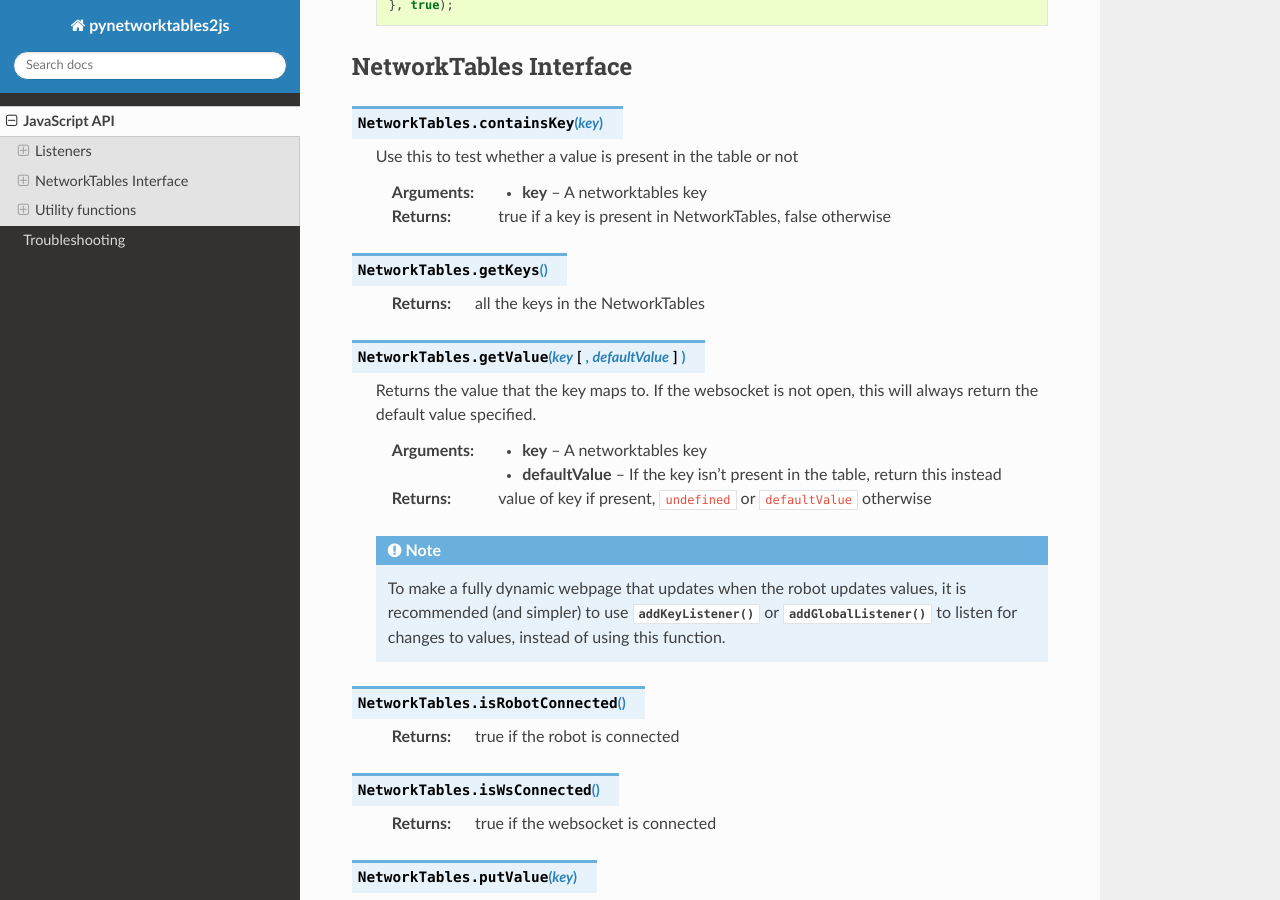
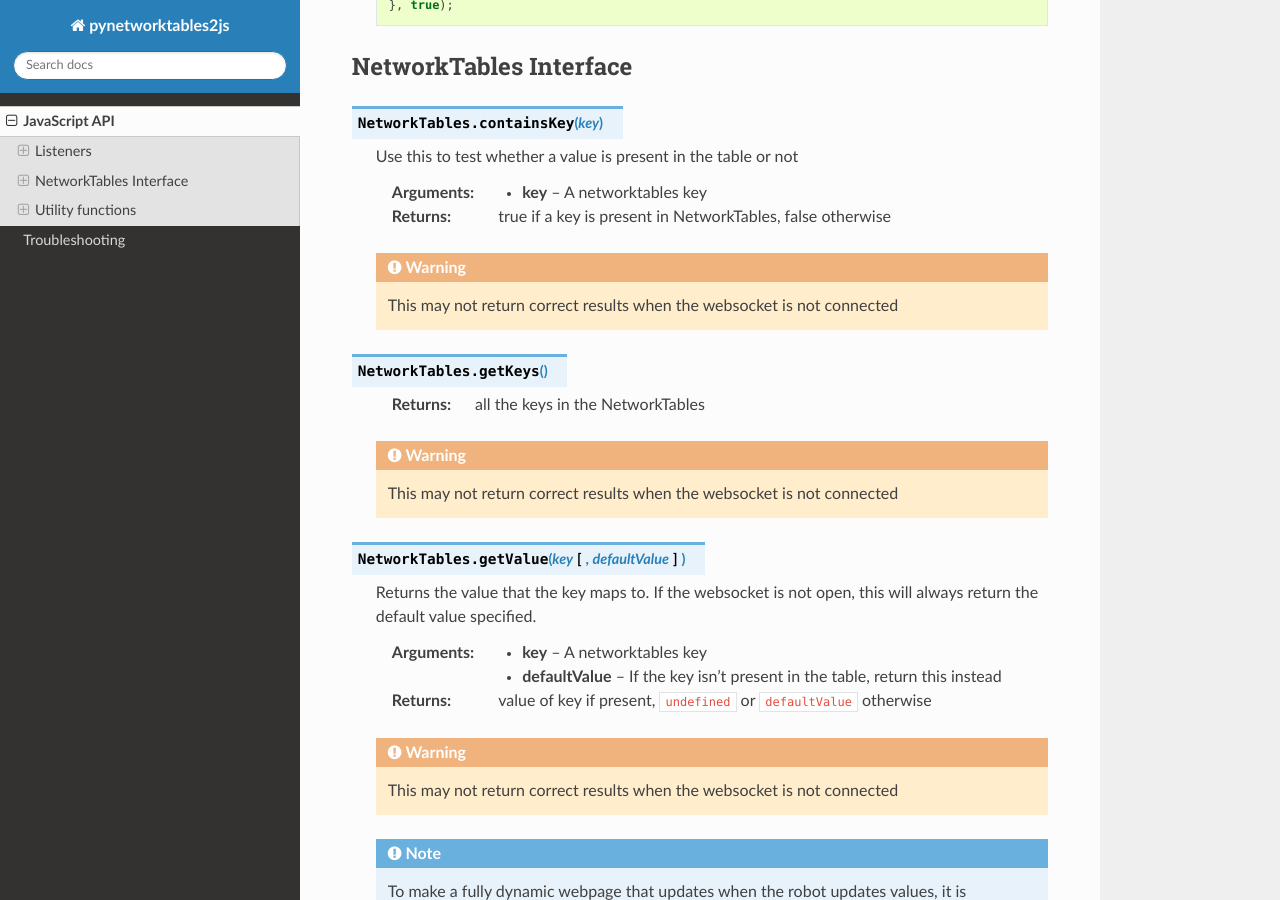
Before and after one commit to robotpy/pynetworktables2js, a Sphinx documentation site: the page built from docs/api_js.rst, in a window 1280 px wide and 900 px high, scrolled down 1806 px. Built offline with Sphinx 7.4.7 and the Read the Docs theme 2.0.0, drawn with Linux system fonts in a browser that asks for light colours; the version number could not be read and is left out.

Commit message:
Add documentation notes

```diff
--- a/docs/api_js.rst
+++ b/docs/api_js.rst
@@ -94,9 +94,15 @@ NetworkTables Interface
     :param key: A networktables key
     :returns: true if a key is present in NetworkTables, false otherwise
 
+    .. warning:: This may not return correct results when the websocket is not
+                 connected
+
 .. js:function:: NetworkTables.getKeys()
 
     :returns: all the keys in the NetworkTables
+
+    .. warning:: This may not return correct results when the websocket is not
+                 connected
 
 .. js:function:: NetworkTables.getValue(key[, defaultValue])
 
@@ -106,6 +112,9 @@ NetworkTables Interface
     :param key: A networktables key
     :param defaultValue: If the key isn't present in the table, return this instead
     :returns: value of key if present, ``undefined`` or ``defaultValue`` otherwise
+
+    .. warning:: This may not return correct results when the websocket is not
+                 connected
 
     .. note:: To make a fully dynamic webpage that updates when the robot
               updates values, it is recommended (and simpler) to use
```
Also changed, not shown: 1 other file.
